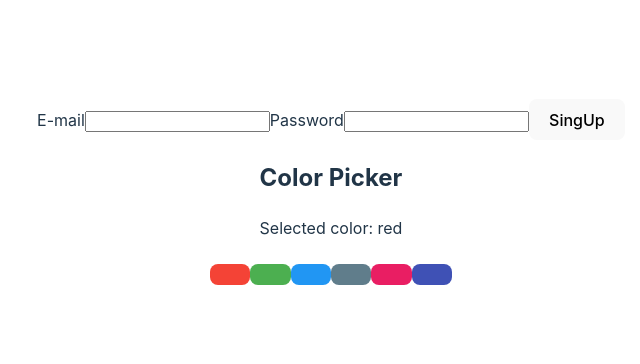
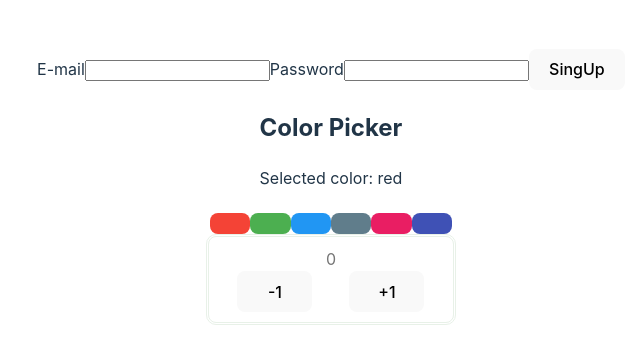
Before and after one commit to NadiiaHonchar/usinv-vite, a React (Vite) app: page / in a window 1280 px wide. Shown: the part 208-572 px from the top of the page, without its empty margins (309-949 px from the left). Built offline with nearby package versions, Linux system fonts and the light colour scheme.

Commit message:
added counter

```diff
--- a/src/App.jsx
+++ b/src/App.jsx
@@ -1,9 +1,8 @@
 import { useState } from "react";
-import reactLogo from "./assets/react.svg";
-import viteLogo from "/vite.svg";
 import "./App.css";
 import SingupForm from "./components/SignupForm/SignupForm";
 import ColorPicker from "./components/ColorPicker/ColorPicker";
+import Counter from "./components/Counter/Counter";
 
 const colorPickerOptions = [
   { label: "red", color: "#F44336" },
@@ -18,8 +17,9 @@ function App() {
 
   return (
     <>
-      <SingupForm></SingupForm>
-      <ColorPicker options={colorPickerOptions}></ColorPicker>
+      <SingupForm />
+      <ColorPicker options={colorPickerOptions} />
+      <Counter initialValue={0} />
     </>
   );
 }
--- /dev/null
+++ b/src/components/Counter/Controls.jsx
@@ -0,0 +1,10 @@
+import { CounterButton, CounterControls } from "./Counter.styled";
+
+export default function Controls({ onIncrement, onDecrement }) {
+  return (
+    <CounterControls>
+      <CounterButton onClick={onDecrement}>-1</CounterButton>
+      <CounterButton onClick={onIncrement}>+1</CounterButton>
+    </CounterControls>
+  );
+}
--- /dev/null
+++ b/src/components/Counter/Counter.jsx
@@ -0,0 +1,25 @@
+import { useState } from "react";
+import { CounterValue, CounterWrapper } from "./Counter.styled";
+import Controls from "./Controls";
+
+export default function Counter({ initialValue }) {
+  const [value, setValue] = useState(initialValue);
+
+  const handleCounterDecrement = () => {
+    setValue((state) => state - 1);
+  };
+
+  const handleCounterIncrement = () => {
+    setValue((state) => state + 1);
+  };
+
+  return (
+    <CounterWrapper>
+      <CounterValue>{value}</CounterValue>
+      <Controls
+        onIncrement={handleCounterIncrement}
+        onDecrement={handleCounterDecrement}
+      ></Controls>
+    </CounterWrapper>
+  );
+}
--- /dev/null
+++ b/src/components/Counter/Counter.styled.js
@@ -0,0 +1,32 @@
+import styled from "@emotion/styled";
+
+export const CounterWrapper = styled.div`
+  box-sizing: border-box;
+  width: 250px;
+  margin: 0px auto;
+  border: ${({ theme }) => `3px double ${theme.colors.outline}`};
+  border-radius: 10px;
+  padding: 10px;
+  margin-bottom: 10px;
+  :hover,: focus, :active {
+    cursor: pointer;
+    border: ${({ theme }) => `3px double ${theme.colors.outlineHover}`};
+  }
+`;
+
+export const CounterValue = styled.span`
+  display: block;
+  text-align: center;
+  color: ${({ theme }) => theme.colors.secondaryText};
+`;
+
+export const CounterControls = styled.div`
+  display: flex;
+  justify-content: space-around;
+  min-width: 200px;
+`;
+
+export const CounterButton = styled.button`
+  width: 75px;
+  heigth: 50px;
+`;
--- /dev/null
+++ b/src/components/styles/theme.js
@@ -0,0 +1,14 @@
+export const theme = {
+  colors: {
+    white: "#fff",
+    black: "#101010",
+    green: "#4caf50",
+    red: "#f44336",
+    blue: "#2196f3",
+    outline: "#e8f1e8",
+    outlineHover: "#c4efc4",
+    primaryText: "#212121",
+    secondaryText: "#757575",
+    alternativeText: "#fff",
+  },
+};
--- a/src/main.jsx
+++ b/src/main.jsx
@@ -2,9 +2,13 @@ import React from "react";
 import ReactDOM from "react-dom/client";
 import App from "./App.jsx";
 import "./index.css";
+import { theme } from "./components/styles/theme.js";
+import { ThemeProvider } from "@emotion/react";
 
 ReactDOM.createRoot(document.getElementById("root")).render(
   <React.StrictMode>
-    <App />
+    <ThemeProvider theme={theme}>
+      <App />
+    </ThemeProvider>
   </React.StrictMode>
 );
```
